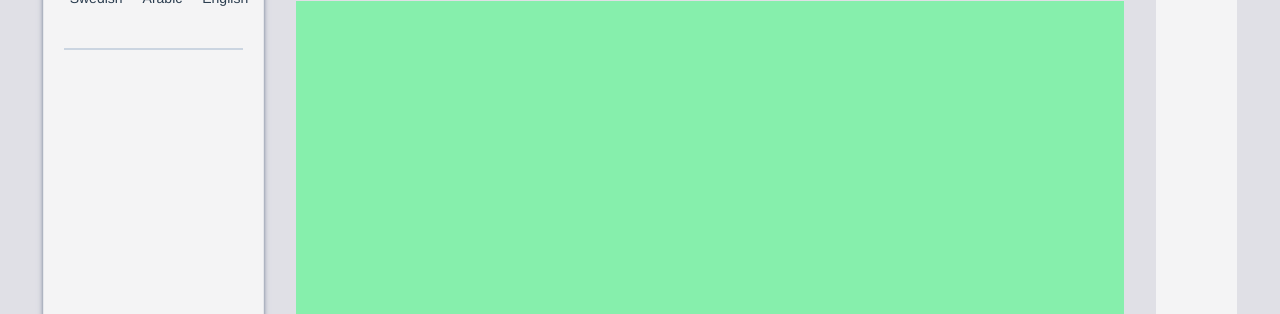
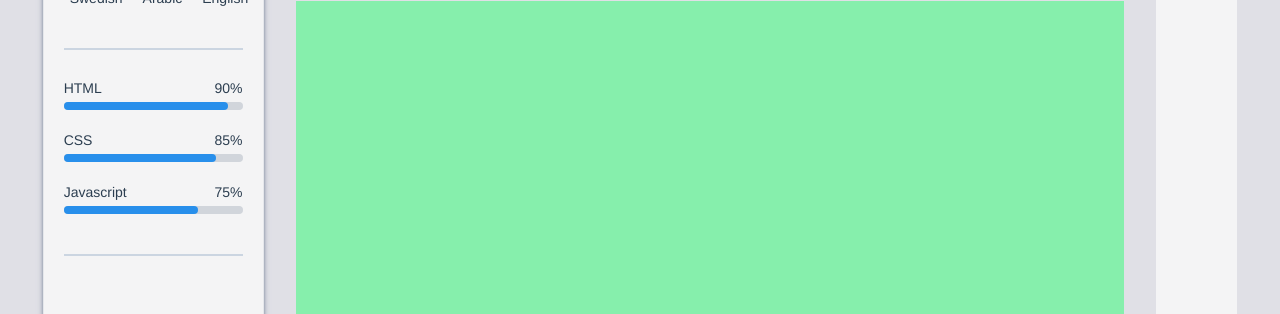
Before and after one commit to bashikr/portfolio-vue, a Vue app: page / in a window 1280 px wide. Shown: the part 427-741 px from the top of the page. Built offline with nearby package versions, Linux system fonts and the light colour scheme.

Commit message:
Add progress bar for the programming skills

```diff
--- a/src/components/LeftSidebar/Main.vue
+++ b/src/components/LeftSidebar/Main.vue
@@ -2,17 +2,20 @@
   <main class="h-[32.5rem] bg-zinc-100 overflow-x-scroll scrollbar-hide">
     <Contact />
     <Languages />
+    <ProgrammingLangs />
   </main>
 </template>
 
 <script>
 import Contact from "./MainComponents/Contact.vue";
 import Languages from "./MainComponents/Languages.vue";
+import ProgrammingLangs from "./MainComponents/ProgrammingLangs.vue";
 export default {
   name: "Main",
   components: {
     Contact,
     Languages,
+    ProgrammingLangs,
   },
 };
 </script>
--- /dev/null
+++ b/src/components/LeftSidebar/MainComponents/ProgrammingLangs.vue
@@ -0,0 +1,48 @@
+<template>
+  <div class="px-5 py-2 text-sm">
+    <div class="pb-10 border-b-2 border-slate-300">
+      <div>
+        <p class="text-sm float-left">HTML</p>
+        <p class="text-sm float-right">90%</p>
+        <div class="pt-6">
+          <div class="w-full bg-gray-300 rounded-full h-2 dark:bg-gray-300">
+            <div
+              class="bg-customBlue h-2 rounded-full"
+              style="width: 92%"
+            ></div>
+          </div>
+        </div>
+      </div>
+      <div class="mt-5">
+        <p class="text-sm float-left">CSS</p>
+        <p class="text-sm float-right">85%</p>
+        <div class="pt-6">
+          <div class="w-full bg-gray-300 rounded-full h-2 dark:bg-gray-300">
+            <div
+              class="bg-customBlue h-2 rounded-full"
+              style="width: 85%"
+            ></div>
+          </div>
+        </div>
+      </div>
+      <div class="mt-5">
+        <p class="text-sm float-left">Javascript</p>
+        <p class="text-sm float-right">75%</p>
+        <div class="pt-6">
+          <div class="w-full bg-gray-300 rounded-full h-2 dark:bg-gray-300">
+            <div
+              class="bg-customBlue h-2 rounded-full"
+              style="width: 75%"
+            ></div>
+          </div>
+        </div>
+      </div>
+    </div>
+  </div>
+</template>
+
+<script>
+export default {
+  name: "ProgrammingLangs",
+};
+</script>
--- a/tailwind.config.js
+++ b/tailwind.config.js
@@ -1,12 +1,13 @@
 module.exports = {
-  content: [
-    "./index.html",
-    "./src/**/*.{vue,js,ts,jsx,tsx}",
-  ],
+  content: ["./index.html", "./src/**/*.{vue,js,ts,jsx,tsx}"],
   theme: {
-    extend: {},
+    extend: {
+      colors: {
+        customBlue: {
+          DEFAULT: "#288FEB",
+        },
+      },
+    },
   },
-  plugins: [
-    require('tailwind-scrollbar-hide')
-  ],
-}
+  plugins: [require("tailwind-scrollbar-hide")],
+};
```
Also changed, not shown: 1 other file (tests, documents, lock files or other folders).
